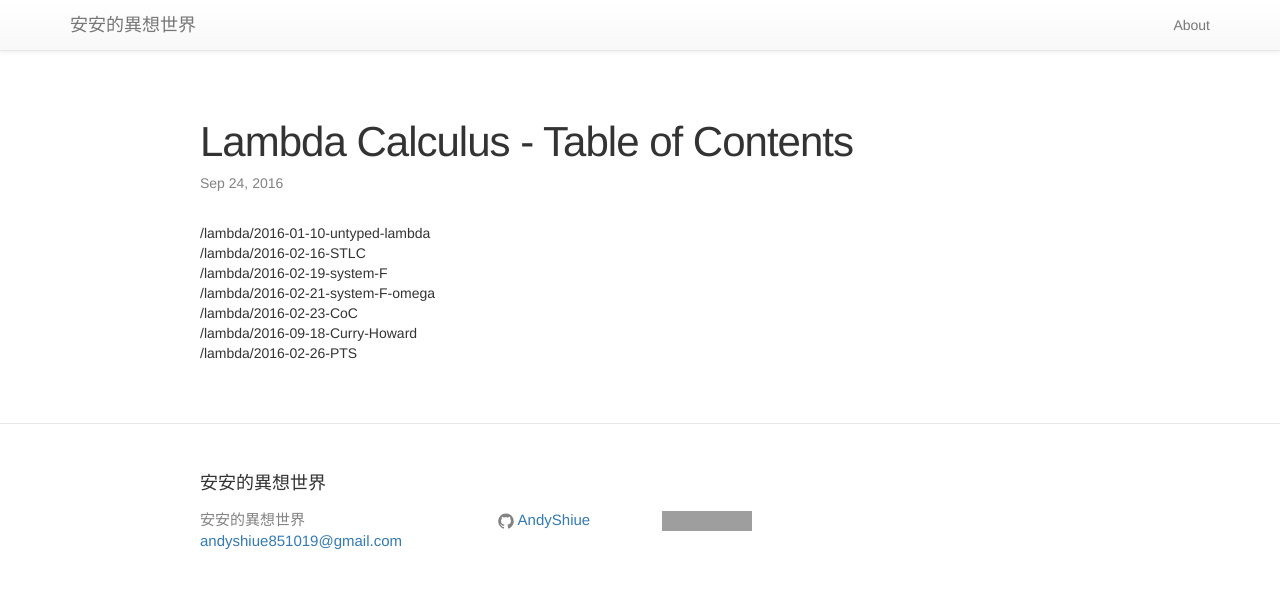
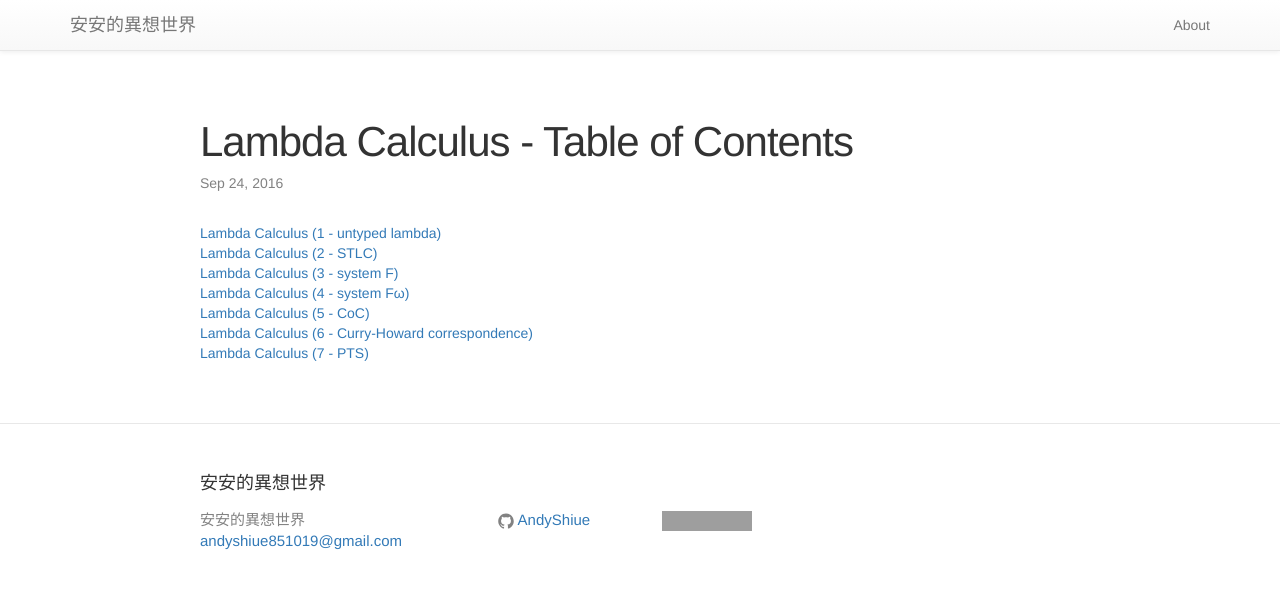
Before and after one commit to AndyShiue/AndyShiue.github.io, a Jekyll site: the page built from _posts/lambda/2016-09-24-table-of-contents.md, in a window 1280 px wide. Shown: the top 589 px of the page. Built offline with Jekyll 4.4.1, drawn with Linux system fonts in a browser that asks for light colours; comment, search, counter and statistics services are not loaded; grey boxes are pictures that could not be loaded.

Commit message:
Fix links.

```diff
--- a/_posts/lambda/2016-09-24-table-of-contents.md
+++ b/_posts/lambda/2016-09-24-table-of-contents.md
@@ -4,10 +4,10 @@ title: "Lambda Calculus - Table of Contents"
 categories: lambda
 ---
 
-/lambda/2016-01-10-untyped-lambda
-/lambda/2016-02-16-STLC
-/lambda/2016-02-19-system-F
-/lambda/2016-02-21-system-F-omega
-/lambda/2016-02-23-CoC
-/lambda/2016-09-18-Curry-Howard
-/lambda/2016-02-26-PTS
+[Lambda Calculus (1 - untyped lambda)]({% post_url /lambda/2016-01-10-untyped-lambda %})
+[Lambda Calculus (2 - STLC)]({% post_url /lambda/2016-02-16-STLC %})
+[Lambda Calculus (3 - system F)]({% post_url /lambda/2016-02-19-system-F %})
+[Lambda Calculus (4 - system Fω)]({% post_url /lambda/2016-02-21-system-F-omega %})
+[Lambda Calculus (5 - CoC)]({% post_url /lambda/2016-02-23-CoC %})
+[Lambda Calculus (6 - Curry-Howard correspondence)]({% post_url /lambda/2016-09-18-Curry-Howard %})
+[Lambda Calculus (7 - PTS)]({% post_url /lambda/2016-02-26-PTS %})
```
